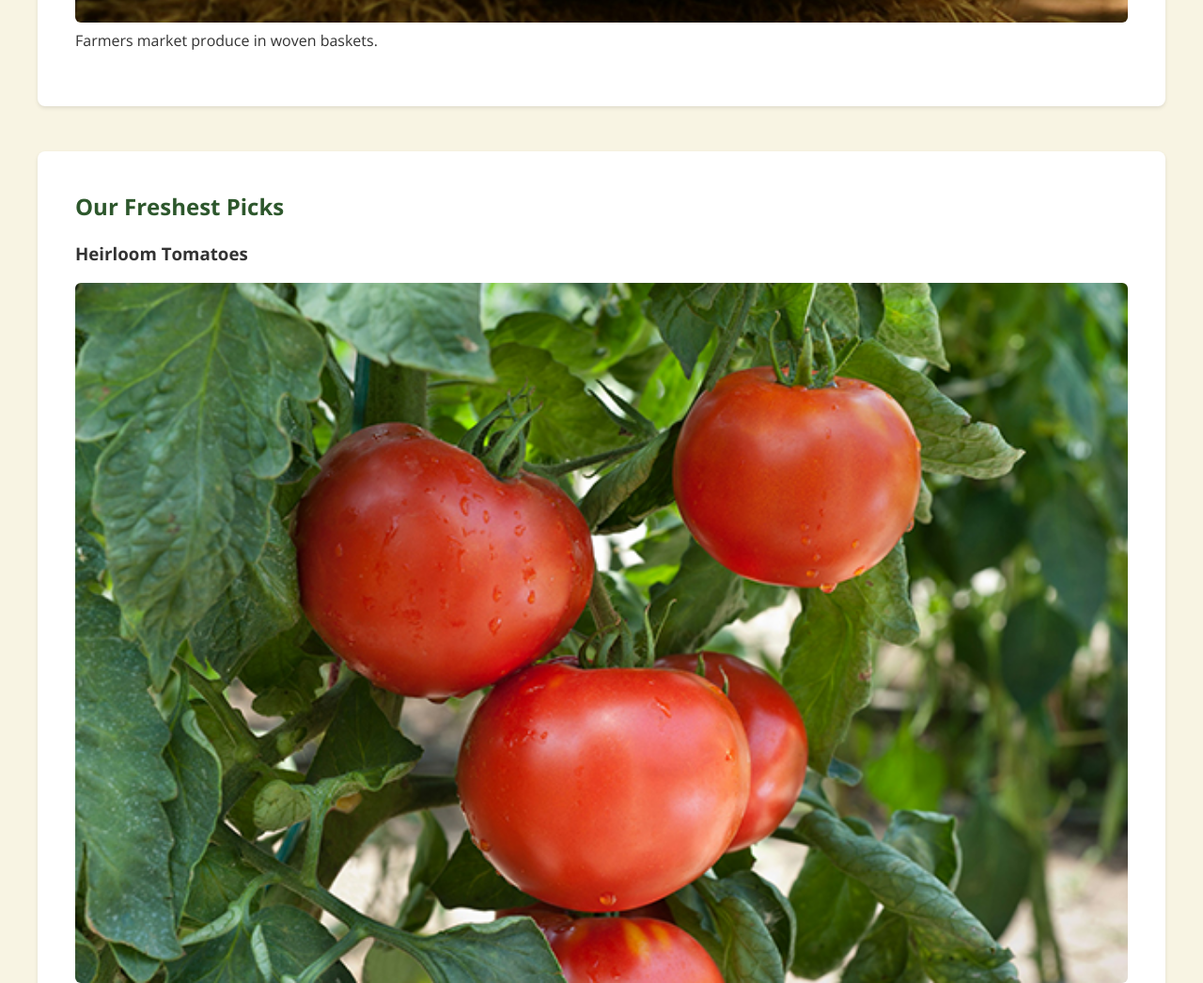
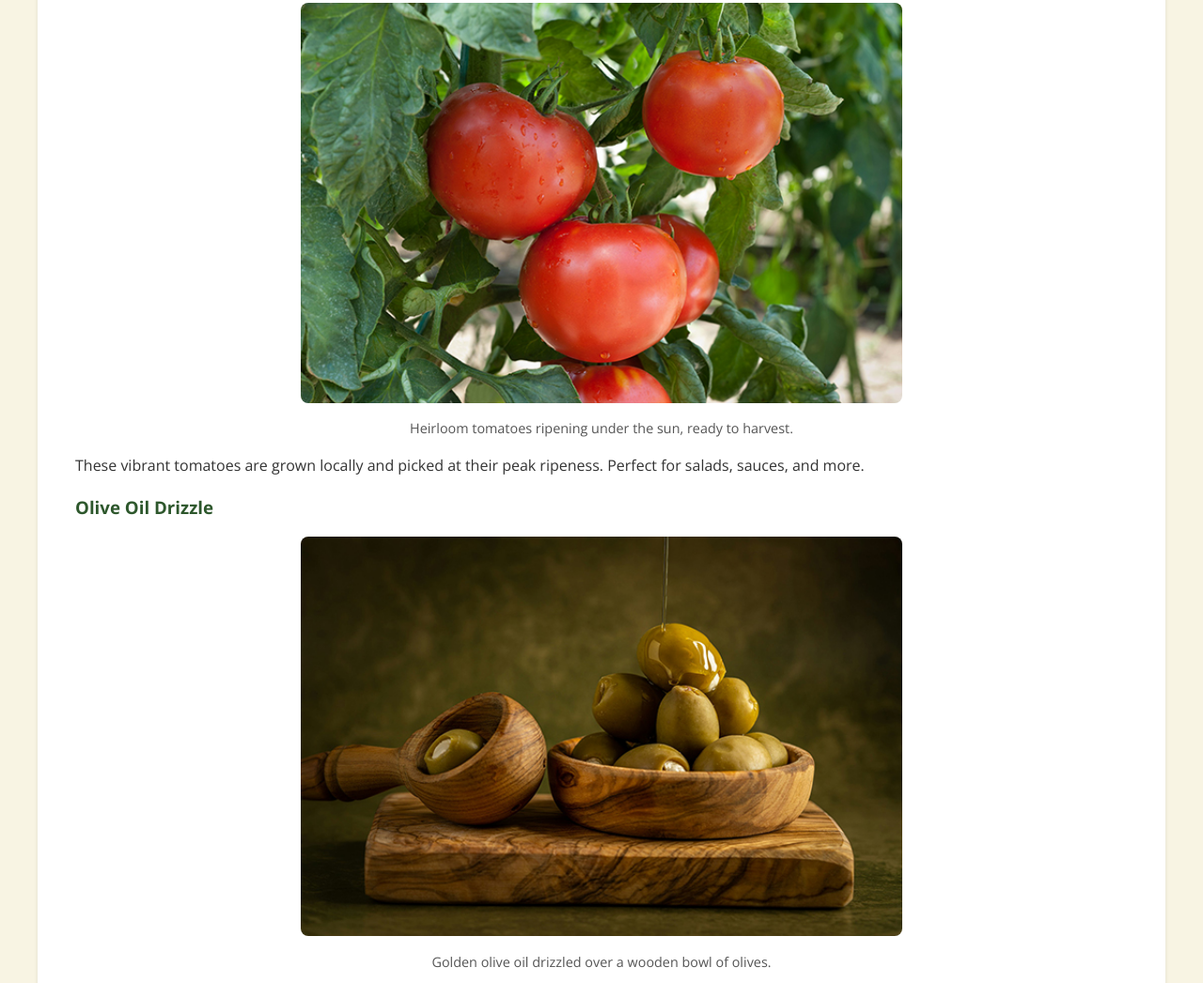
Before and after one commit to Cryshark17/fieldandfeast, a plain HTML site: page index.html in a window 1280 px wide. Shown: the part 1269-2315 px from the top of the page at 94% size. Drawn offline with nearby package versions, Linux system fonts and the light colour scheme.

Commit message:
Update style.css

```diff
--- a/css/style.css
+++ b/css/style.css
@@ -17,6 +17,8 @@
   --accent-color: #a3c586;
   --text-color: #333;
   --font-main: 'Open Sans', sans-serif;
+  --shadow: 0 2px 4px rgba(0, 0, 0, 0.1);
+  --radius: 8px;
 }
 
 /* GLOBAL STYLES (mobile first/small) */
@@ -33,6 +35,11 @@ header {
   padding-bottom: 1rem;
 }
 
+header img {
+  display: block;
+  margin: 0 auto 0.5rem;
+}
+
 nav ul {
   list-style: none;
   display: flex;
@@ -46,40 +53,58 @@ nav a {
   text-decoration: none;
   color: var(--primary-color);
   font-weight: bold;
+  transition: color 0.3s;
+}
+
+nav a:hover {
+  color: var(--accent-color);
 }
 
 main {
   display: grid;
   grid-template-columns: 1fr;
   gap: 2rem;
-  max-width: 1000px;
+  max-width: 1200px;
   margin: auto;
 }
 
 section {
   background-color: white;
-  padding: 1rem;
-  border-radius: 8px;
-  box-shadow: 0 2px 4px rgba(0,0,0,0.1);
+  padding: 1.5rem;
+  border-radius: var(--radius);
+  box-shadow: var(--shadow);
 }
 
 section h2 {
+  color: var(--primary-color);
   margin-bottom: 1rem;
-  color: var(--primary-color);
+  font-size: 1.8rem;
 }
 
-article + article {
+article h3 {
+  color: var(--primary-color);
   margin-top: 1rem;
+}
+
+p {
+  margin-top: 0.5rem;
 }
 
 figure {
   margin: 1rem 0;
+  text-align: center;
+}
+
+figcaption {
+  font-size: 0.9rem;
+  color: #555;
+  margin-top: 0.5rem;
 }
 
 img {
-  width: 100%;
+  max-width: 100%;
   height: auto;
-  border-radius: 6px;
+  border-radius: var(--radius);
 }
 
 footer {
@@ -87,6 +112,7 @@ footer {
   padding: 2rem 1rem;
   font-size: 0.9rem;
   color: #666;
+  margin-top: 2rem;
 }
 
 /* MEDIA QUERY (medium) */
@@ -95,12 +121,12 @@ footer {
     grid-template-columns: repeat(2, 1fr);
   }
 
+  header h1 {
+    font-size: 2rem;
+  }
+
   section {
     padding: 2rem;
-  }
-
-  header h1 {
-    font-size: 2rem;
   }
 }
 
@@ -115,10 +141,12 @@ footer {
   }
 
   section {
-    grid-column: span 3; /* allow full-width sections */
+    grid-column: span 3;
   }
 
-  #recipes article, #farmers article {
+  #ingredients article,
+  #chef article,
+  #gathering article {
     grid-column: span 1;
   }
 }
@@ -130,7 +158,6 @@ footer {
   }
 
   main {
-    max-width: 1200px;
     gap: 3rem;
   }
 
```
